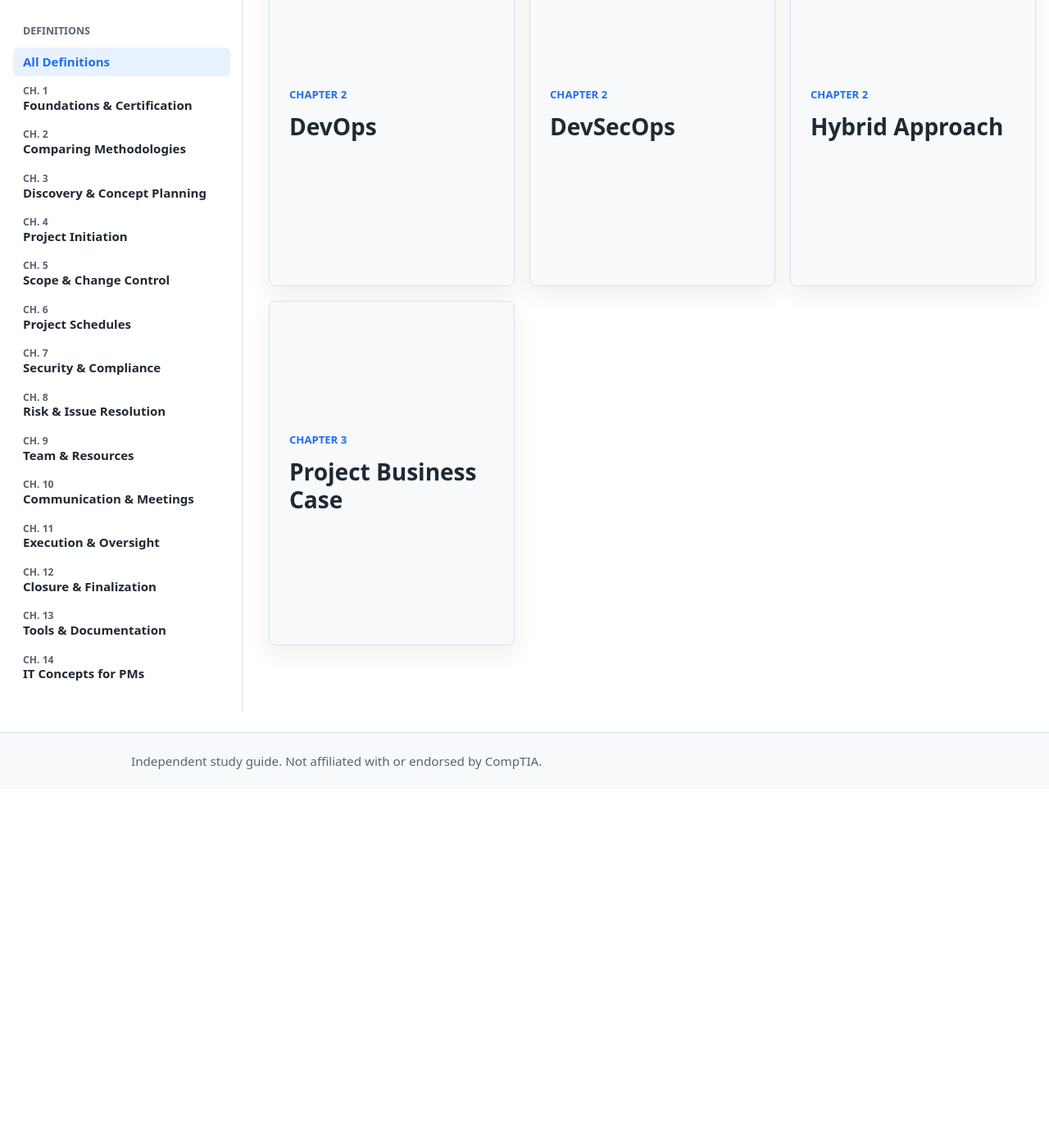
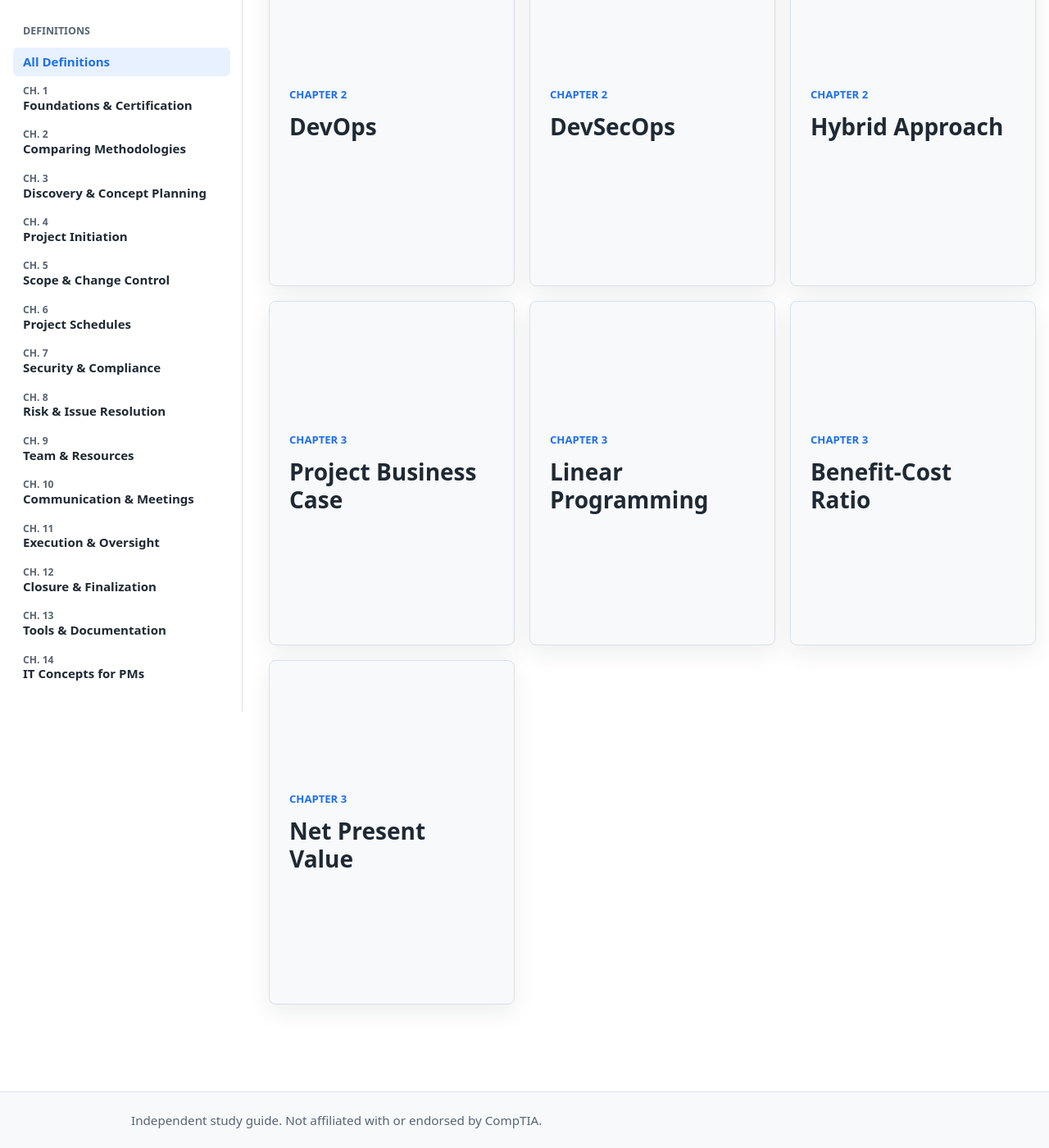
Before and after one commit to teganburns/project-plus-study-guide, a Jekyll site: the page built from Definitions.md, in a window 1280 px wide and 1400 px high, scrolled down 3969 px. Shown: the whole window at 82% size. Built offline with Jekyll 4.4.1, drawn with Linux system fonts in a browser that asks for light colours; before the commit the page ends 4931 px from its top, so only the background shows below that; some of the changed text lies outside the part shown.

Commit message:
Add chapter 3 project selection methods

```diff
--- a/Definitions.md
+++ b/Definitions.md
@@ -511,6 +511,60 @@ permalink: /definitions/
             </div>
           </div>
         </article>
+
+        <article class="definition-card" data-category="chapter-3" data-search="linear programming project selection method constrained optimization optimisation constraints optimize resources discovery concept planning" role="button" tabindex="0" aria-pressed="false">
+          <div class="definition-card-inner">
+            <div class="definition-face definition-front">
+              <p class="definition-label">Chapter 3</p>
+              <h2>Linear Programming</h2>
+            </div>
+            <div class="definition-face definition-back">
+              <h2>Linear Programming</h2>
+              <p>A project selection method used for constrained optimization.</p>
+              <ul>
+                <li>Helps choose the best result when limits or constraints apply.</li>
+                <li>Can be used when resources, budget, time, or other constraints must be considered.</li>
+              </ul>
+              <p><strong>Exam cue:</strong> linear programming means constrained optimization.</p>
+            </div>
+          </div>
+        </article>
+
+        <article class="definition-card" data-category="chapter-3" data-search="benefit cost ratio bcr project selection compares benefits gained costs incurred benefit-cost cost benefit value financial analysis" role="button" tabindex="0" aria-pressed="false">
+          <div class="definition-card-inner">
+            <div class="definition-face definition-front">
+              <p class="definition-label">Chapter 3</p>
+              <h2>Benefit-Cost Ratio</h2>
+            </div>
+            <div class="definition-face definition-back">
+              <h2>Benefit-Cost Ratio</h2>
+              <p>A project selection method that compares the benefits gained with the costs incurred.</p>
+              <ul>
+                <li>Used to compare expected value against expected cost.</li>
+                <li>A higher ratio generally indicates a more favorable project option.</li>
+              </ul>
+              <p><strong>Exam cue:</strong> Benefit-Cost Ratio compares benefits to costs.</p>
+            </div>
+          </div>
+        </article>
+
+        <article class="definition-card" data-category="chapter-3" data-search="net present value npv project selection money worth more now than future time value of money present future cash flow" role="button" tabindex="0" aria-pressed="false">
+          <div class="definition-card-inner">
+            <div class="definition-face definition-front">
+              <p class="definition-label">Chapter 3</p>
+              <h2>Net Present Value</h2>
+            </div>
+            <div class="definition-face definition-back">
+              <h2>Net Present Value</h2>
+              <p>A project selection method based on the assumption that money is worth more now than in the future.</p>
+              <ul>
+                <li>Uses the time value of money to evaluate future benefits or cash flows in today's terms.</li>
+                <li>Often abbreviated as NPV.</li>
+              </ul>
+              <p><strong>Exam cue:</strong> NPV is about present value versus future value.</p>
+            </div>
+          </div>
+        </article>
       </div>
 
       <p class="definition-empty" id="definition-empty" hidden>No matching definitions. Try a different keyword or category.</p>
```
Also changed, not shown: quizzes/chapter-03.md (+22 -0 lines), study-guide/chapter-03.md (+16 -2 lines).
